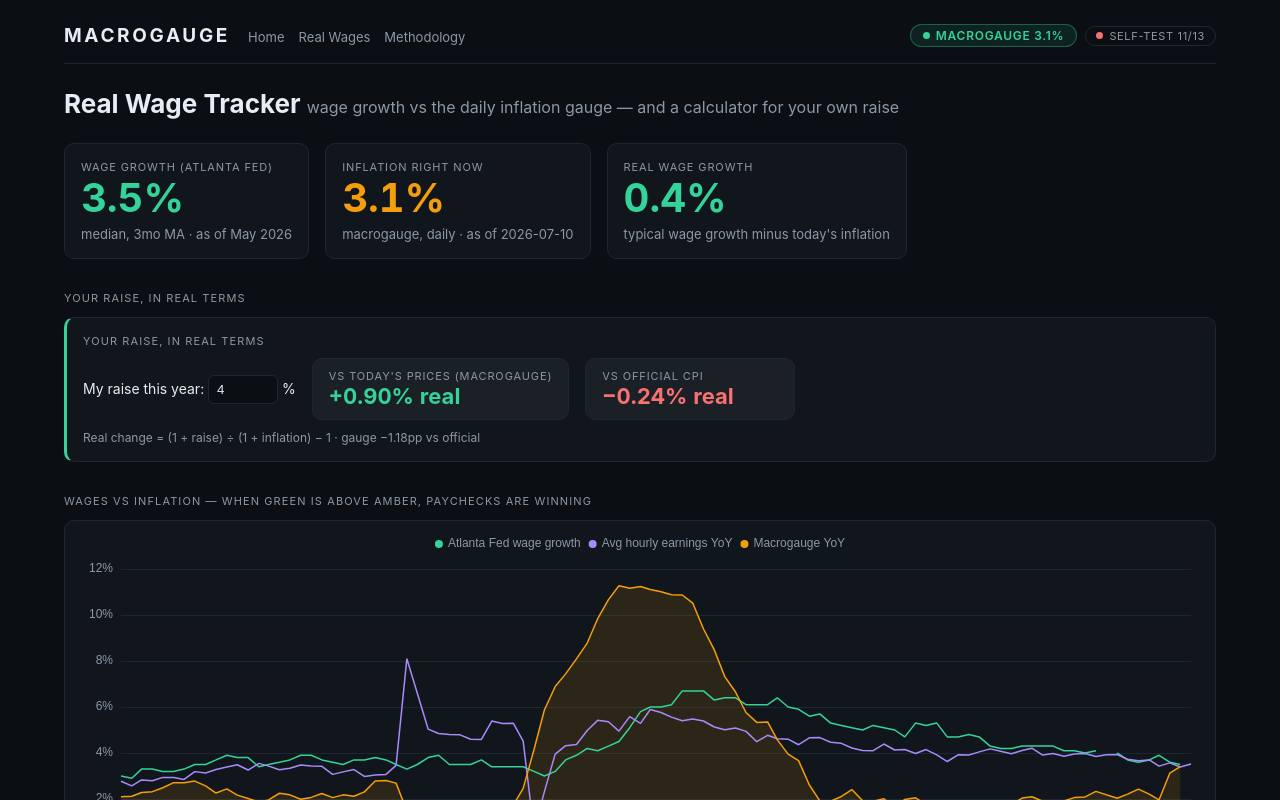
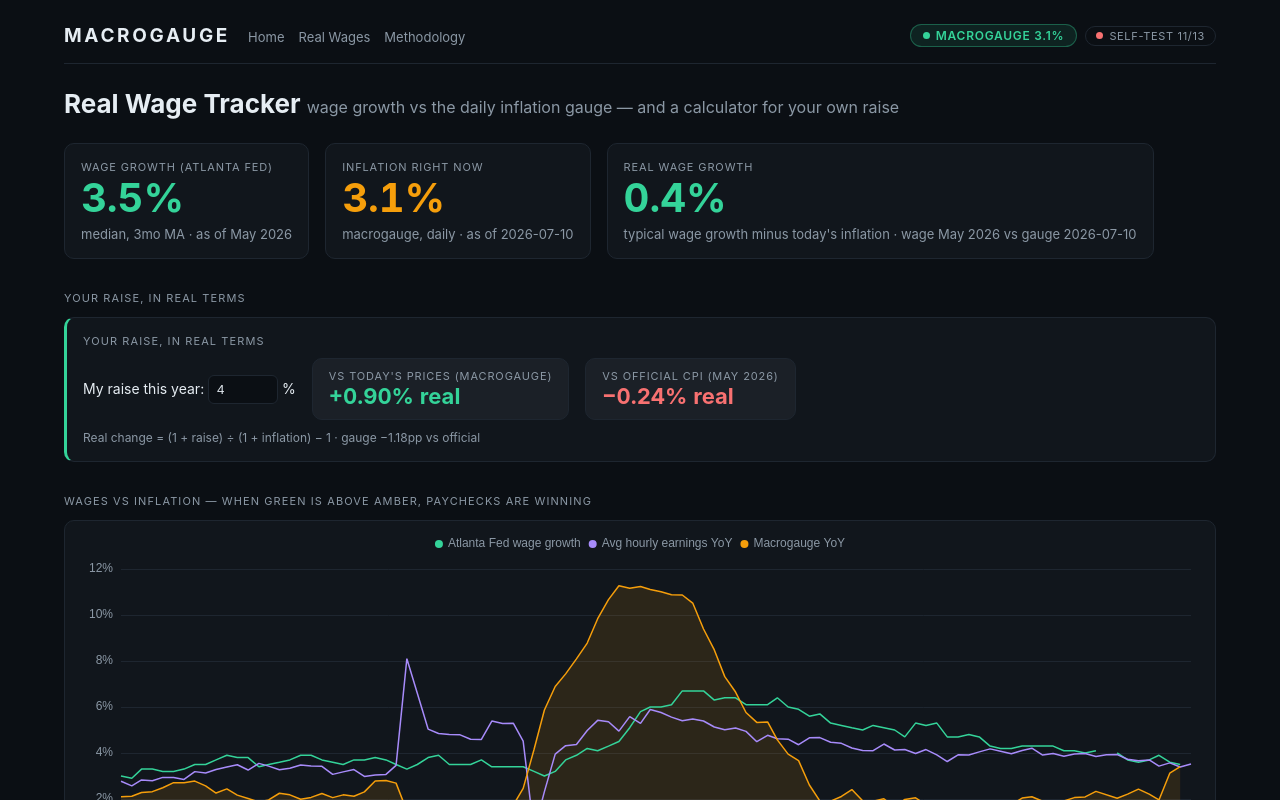
Before and after one commit to ewyluda/macrogauge, a Next.js app in the folder site/: page /real-wages in a window 1280 px wide. Shown: the top 800 px of the page. Built offline with nearby package versions, Linux system fonts and the light colour scheme.

Commit message:
fix(site): real-wages as-of vintages on KPI + official chip; full build tee

```diff
--- a/site/src/app/real-wages/page.tsx
+++ b/site/src/app/real-wages/page.tsx
@@ -37,7 +37,9 @@ export default function RealWages() {
         <KpiCard
           label="Real wage growth"
           value={k.real_wage_growth_pct === null ? "—" : fmtPct(k.real_wage_growth_pct)}
-          context="typical wage growth minus today's inflation"
+          context={`typical wage growth minus today's inflation · wage ${
+            k.wage_as_of ? fmtMonth(k.wage_as_of) : "—"
+          } vs gauge ${pulse.gauge.as_of}`}
           accent={
             k.real_wage_growth_pct !== null && k.real_wage_growth_pct < 0
               ? "red"
@@ -50,6 +52,7 @@ export default function RealWages() {
         <RaiseCalculator
           gaugeYoy={pulse.gauge.yoy_pct}
           officialYoy={pulse.official.yoy_pct}
+          officialMonth={pulse.official.month}
         />
       </Section>
 
--- a/site/src/components/RaiseCalculator.tsx
+++ b/site/src/components/RaiseCalculator.tsx
@@ -1,7 +1,7 @@
 "use client";
 import { useState } from "react";
 import { realRaisePct } from "@/lib/realwage";
-import { fmtPp } from "@/lib/format";
+import { fmtMonth, fmtPp } from "@/lib/format";
 
 function ResultChip({ label, pct }: { label: string; pct: number }) {
   const color = pct >= 0 ? "var(--accent-emerald)" : "var(--accent-red)";
@@ -36,9 +36,11 @@ function ResultChip({ label, pct }: { label: string; pct: number }) {
 export function RaiseCalculator({
   gaugeYoy,
   officialYoy,
+  officialMonth,
 }: {
   gaugeYoy: number;
   officialYoy: number;
+  officialMonth: string;
 }) {
   const [raise, setRaise] = useState(4.0);
   return (
@@ -86,7 +88,10 @@ export function RaiseCalculator({
           label="vs today's prices (macrogauge)"
           pct={realRaisePct(raise, gaugeYoy)}
         />
-        <ResultChip label="vs official CPI" pct={realRaisePct(raise, officialYoy)} />
+        <ResultChip
+          label={`vs official CPI (${fmtMonth(officialMonth)})`}
+          pct={realRaisePct(raise, officialYoy)}
+        />
       </div>
       <div style={{ fontSize: 12, color: "var(--muted)", marginTop: 10 }}>
         Real change = (1 + raise) ÷ (1 + inflation) − 1 · gauge{" "}
```
